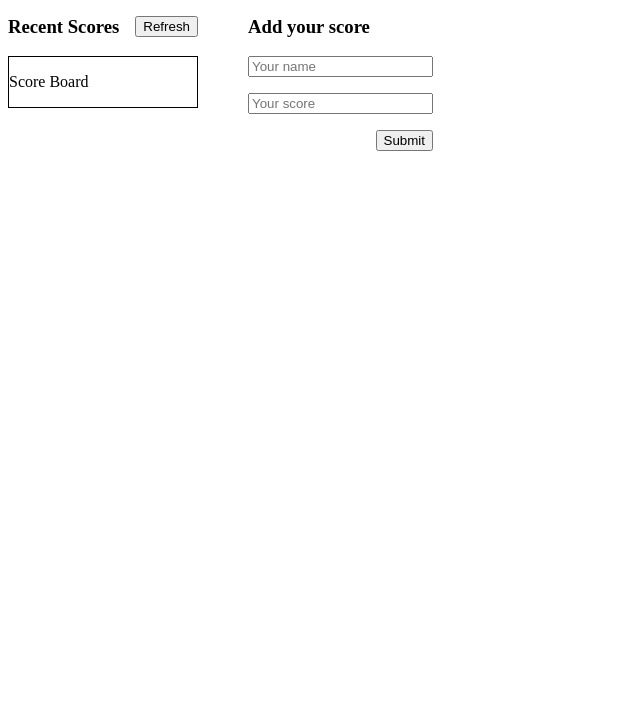
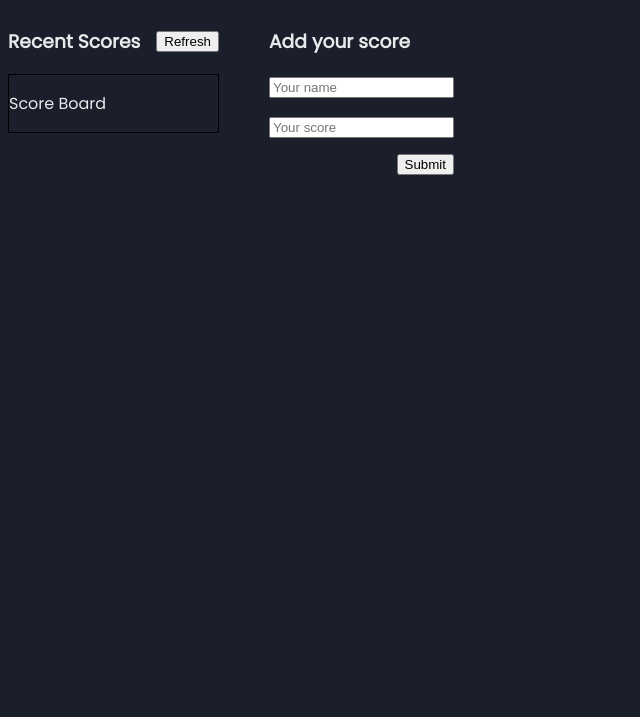
Before and after one commit to BonkeGcobo/LeaderBoard, a website built with webpack: page src/index.html in a window 1280 px wide. Shown: the part 83-800 px from the top of the page, without its empty margins (0-640 px from the left). Built offline with nearby package versions, Linux system fonts and the light colour scheme; no server answers.

Commit message:
Change font of the text

```diff
--- a/src/style.css
+++ b/src/style.css
@@ -1,3 +1,4 @@
+@import url('https://fonts.googleapis.com/css2?family=Poppins');
 .main-sec {
   display: flex;
   gap: 50px;
@@ -28,3 +29,9 @@
   border-top: 1px solid #000;
   padding: 1rem;
 }
+
+body {
+  font-family: 'Poppins', sans-serif;
+  background-color: #1b1f2b;
+  color: #E8E9EA;
+}
```
